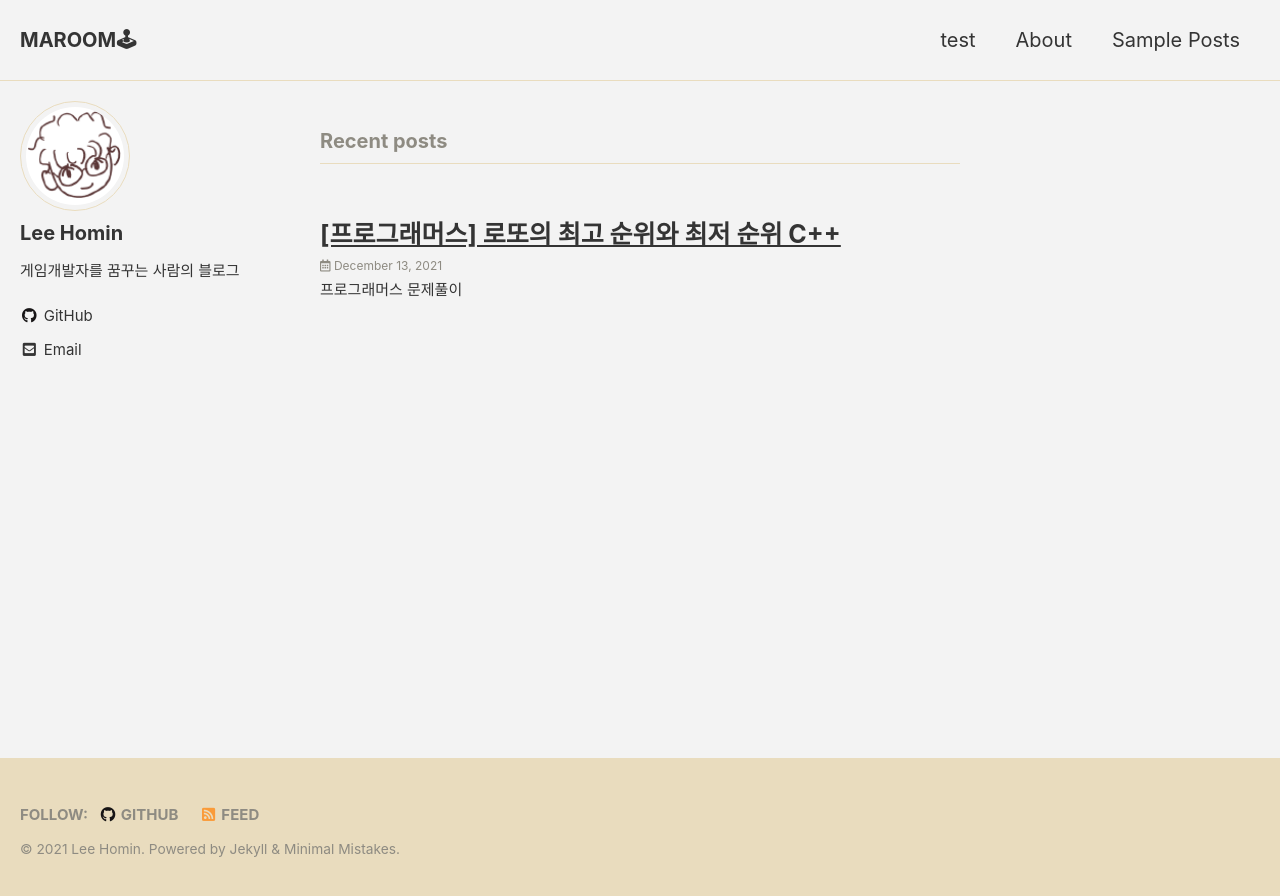
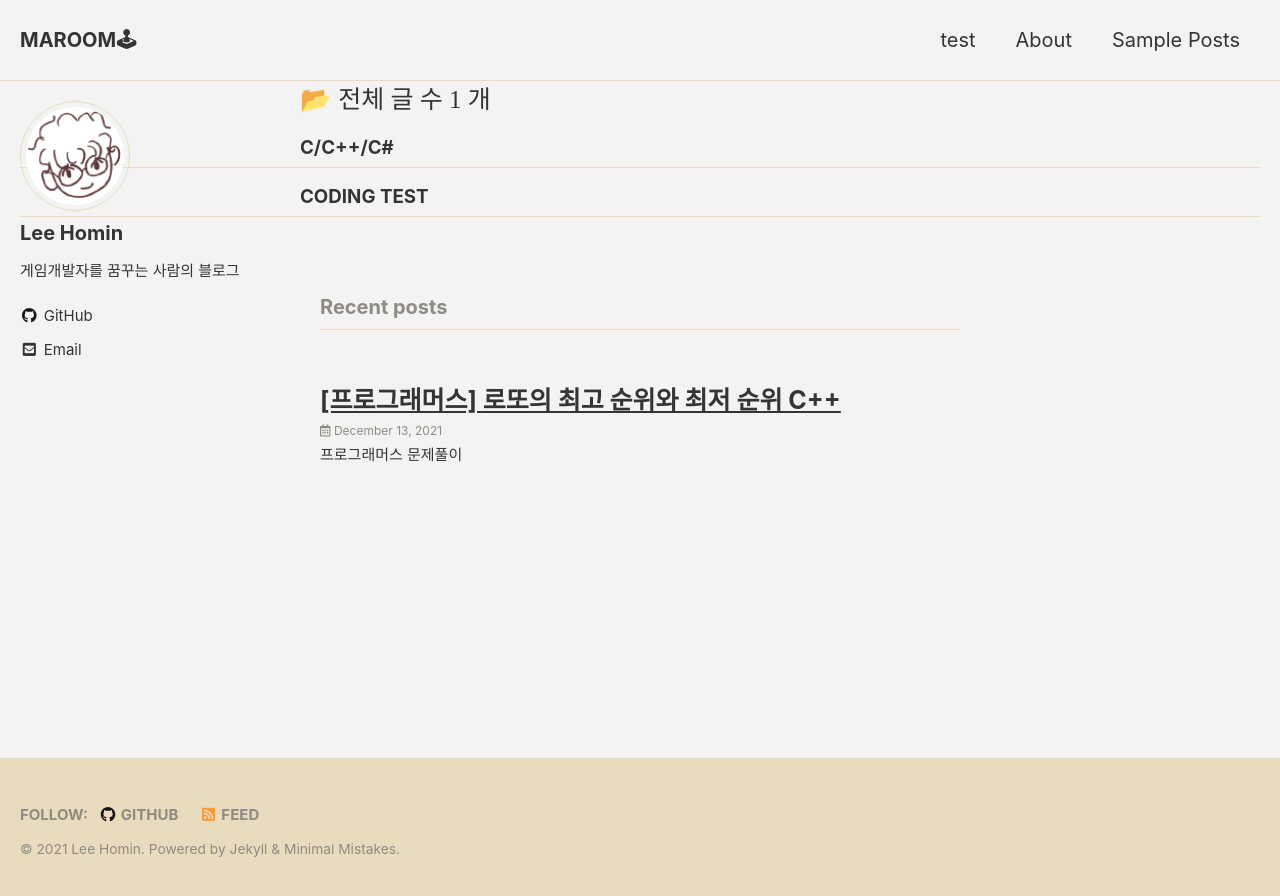
Before and after one commit to Squidward79/Squidward79.github.io, a Jekyll site: the page built from index.html, in a window 1280 px wide. Shown: the top 896 px of the page. Built offline with Jekyll 4.4.1, drawn with Linux system fonts in a browser that asks for light colours; cached includes are drawn as plain includes; the list of posts is cut into pages by our own code.

Commit message:
사이드바 메뉴 시도

```diff
--- a/_config.yml
+++ b/_config.yml
@@ -126,12 +126,6 @@
     - label: "Instagram"
       icon: "fab fa-fw fa-instagram"
       # url: "https://instagram.com/"
-
-#Sidebar
-sidebar:
-  nav: "docs"
-
-
 
 # Site Footer
 footer:
@@ -296,13 +290,6 @@
       comments: # true
       share: # true
       related: true
+      sidebar_main: true
       #atom_feed: #RSS 삭제
       #  hide: true
-
-  # _docs
-  - scope:
-      path: ""
-      type: docs
-    values:
-      sidebar:
-        nav: "docs"
--- /dev/null
+++ b/_includes/nav_list_main
@@ -0,0 +1,50 @@
+<!--전체 글 수를 세기 위한 연산. sum 변수에 전체 글 수 저장-->
+
+{% assign sum = site.posts | size %}
+
+<nav class="nav__list">
+  <input id="ac-toc" name="accordion-toc" type="checkbox" />
+  <label for="ac-toc">{{ site.data.ui-text[site.locale].menu_label }}</label>
+  <ul class="nav__items" id="category_tag_menu">
+      <!--전체 글 수-->
+      <li>
+            📂 <span style="font-family:'Cafe24Oneprettynight';">전체 글 수</style> <span style="font-family:'Coming Soon';">{{sum}}</style> <span style="font-family:'Cafe24Oneprettynight';">개</style>
+      </li>
+      <li>
+        <!--span 태그로 카테고리들을 크게 분류 ex) C/C++/C#-->
+        <span class="nav__sub-title">C/C++/C#</span>
+            <!--ul 태그로 같은 카테고리들 모아둔 페이지들 나열-->
+            <ul>
+                <!--Cpp 카테고리 글들을 모아둔 페이지인 /categories/cpp 주소의 글로 링크 연결-->
+                <!--category[1].size 로 해당 카테고리를 가진 글의 개수 표시-->
+                {% for category in site.categories %}
+                    {% if category[0] == "Cpp" %}
+                        <li><a href="/categories/cpp" class="">C ++ ({{category[1].size}})</a></li>
+                    {% endif %}
+                {% endfor %}
+            </ul>
+            <ul>
+                {% for category in site.categories %}
+                    {% if category[0] == "STL" %}
+                        <li><a href="/categories/stl" class="">C++ STL & 표준 ({{category[1].size}})</a></li>
+                    {% endif %}
+                {% endfor %}
+            </ul>
+        <span class="nav__sub-title">Coding Test</span>
+            <ul>
+                {% for category in site.categories %}
+                    {% if category[0] == "Algorithm" %}
+                        <li><a href="/categories/algorithm" class="">알고리즘 구현 (with C++) ({{category[1].size}})</a></li>
+                    {% endif %}
+                {% endfor %}
+            </ul>
+            <ul>
+                {% for category in site.categories %}
+                    {% if category[0] == "Programmers" %}
+                        <li><a href="/categories/programmers" class="">프로그래머스 ({{category[1].size}})</a></li>
+                    {% endif %}
+                {% endfor %}
+            </ul>
+      </li>
+  </ul>
+</nav>
--- a/_includes/sidebar.html
+++ b/_includes/sidebar.html
@@ -17,3 +17,8 @@
   {% endif %}
   </div>
 {% endif %}
+
+<!--사이드바에 카테고리 메뉴영역 추가-->
+{% if page.sidebar_main %}
+{% include nav_list_main %}
+{% endif %}
--- a/index.html
+++ b/index.html
@@ -1,4 +1,5 @@
 ---
 layout: home
 author_profile: true
+sidebar_main: true
 ---
```
Also changed, not shown: _pages/_categories/category-cpp.md (added, +11 -0 lines), _posts/Programmers/2021-12-13-[프로그래머스].md (+1 -1 lines).
